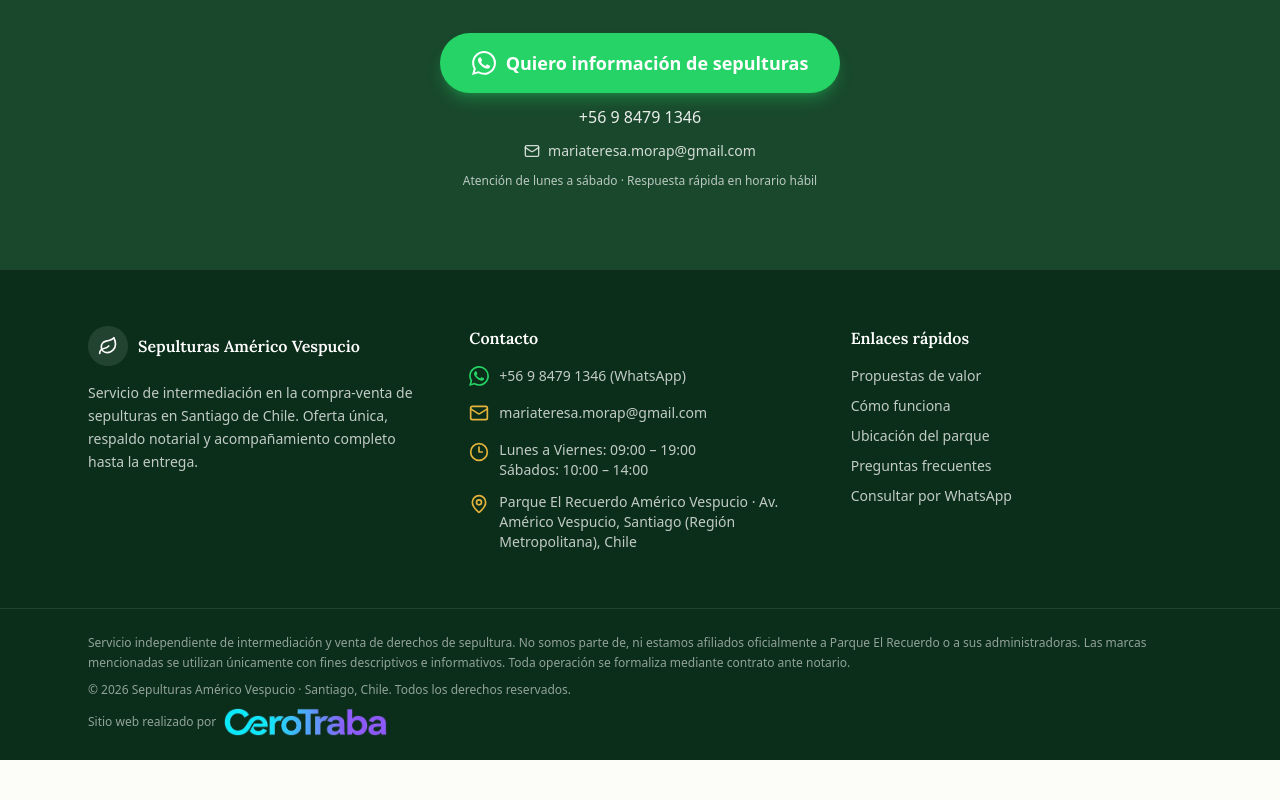
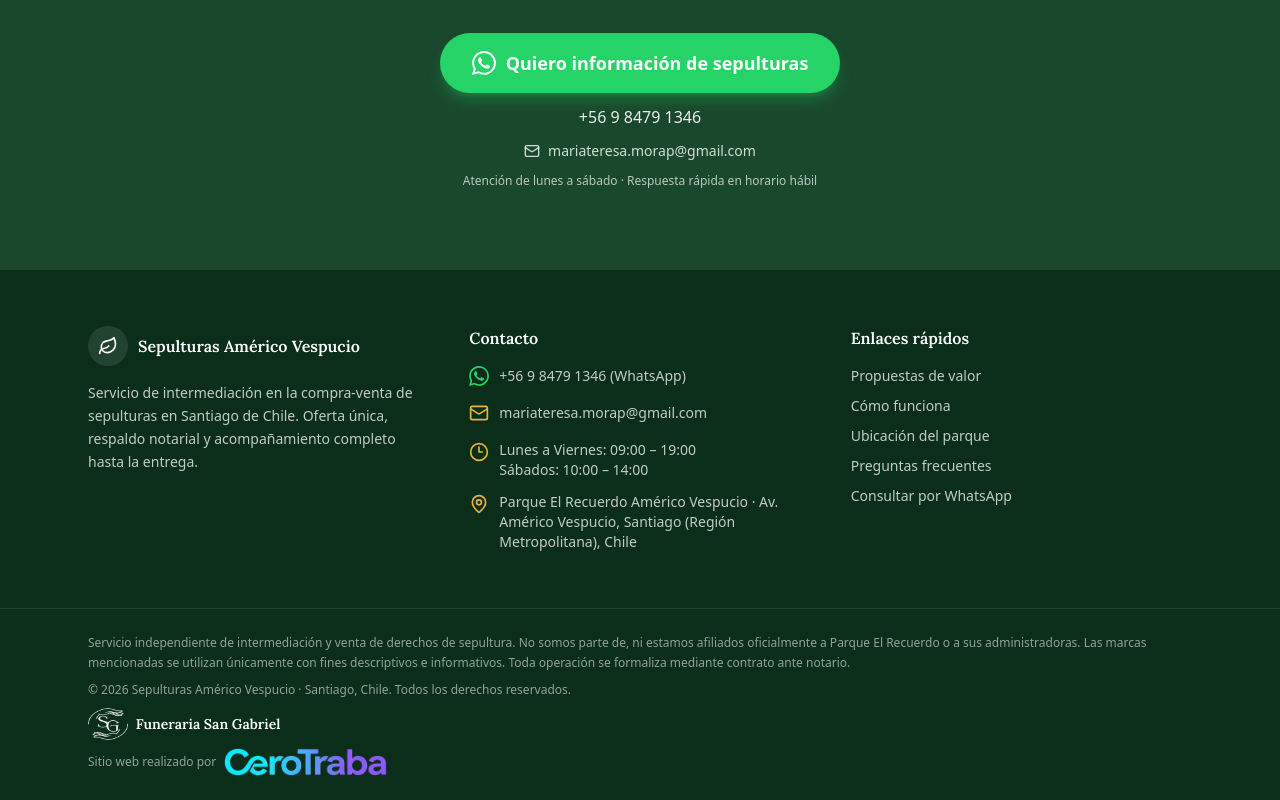
Before and after one commit to sqn8nproyect-pixe/sepultura.cl, a Next.js app: page / in a window 1280 px wide. Shown: the part 9011-9811 px from the top of the page. Before the commit the page ends 9771 px from the top, so only its background shows below. Built offline with nearby package versions, Linux system fonts and the light colour scheme.

Commit message:
footer: hipervinculo a funerariasangabriel.cl con logo (version blanca para fondo oscuro)

```diff
--- a/src/app/page.tsx
+++ b/src/app/page.tsx
@@ -993,6 +993,28 @@ export default function Home() {
                 © {new Date().getFullYear()} Sepulturas Américo Vespucio ·
                 Santiago, Chile. Todos los derechos reservados.
               </p>
+              <p className="flex flex-wrap items-center gap-x-2.5 gap-y-1">
+                <a
+                  href="https://www.funerariasangabriel.cl"
+                  target="_blank"
+                  rel="noopener noreferrer"
+                  aria-label="Funeraria San Gabriel — www.funerariasangabriel.cl"
+                  className="inline-flex items-center gap-2 transition-opacity hover:opacity-80"
+                >
+                  {/* eslint-disable-next-line @next/next/no-img-element */}
+                  <img
+                    src={withBasePath("/img/funeraria-san-gabriel-logo.png")}
+                    alt="Funeraria San Gabriel"
+                    width={248}
+                    height={200}
+                    className="h-8 w-auto"
+                    loading="lazy"
+                  />
+                  <span className="font-serif text-sm font-semibold text-white">
+                    Funeraria San Gabriel
+                  </span>
+                </a>
+              </p>
               <p className="flex flex-wrap items-center gap-x-2 gap-y-1">
                 <span>Sitio web realizado por</span>
                 {/* eslint-disable-next-line @next/next/no-img-element */}
```
Also changed, not shown: public/img/funeraria-san-gabriel-logo-color.png (added), public/img/funeraria-san-gabriel-logo.png (added).
